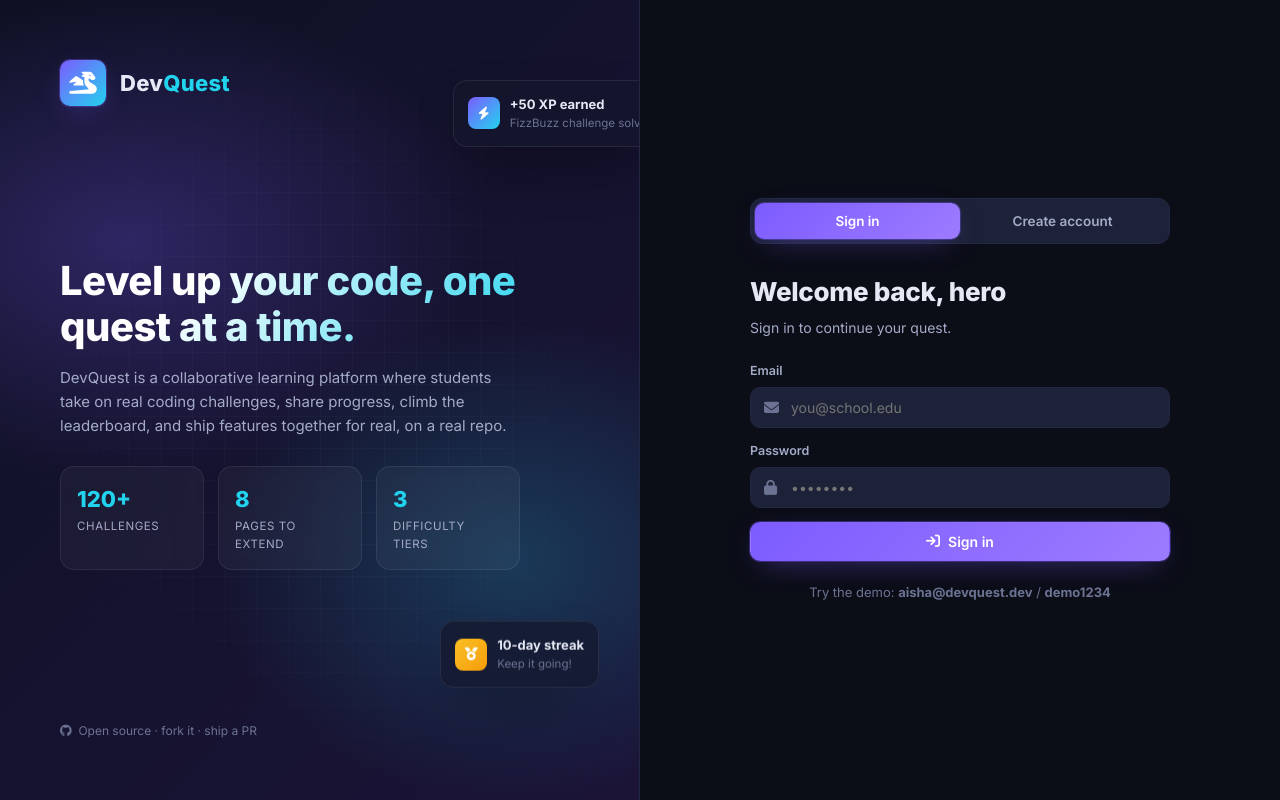
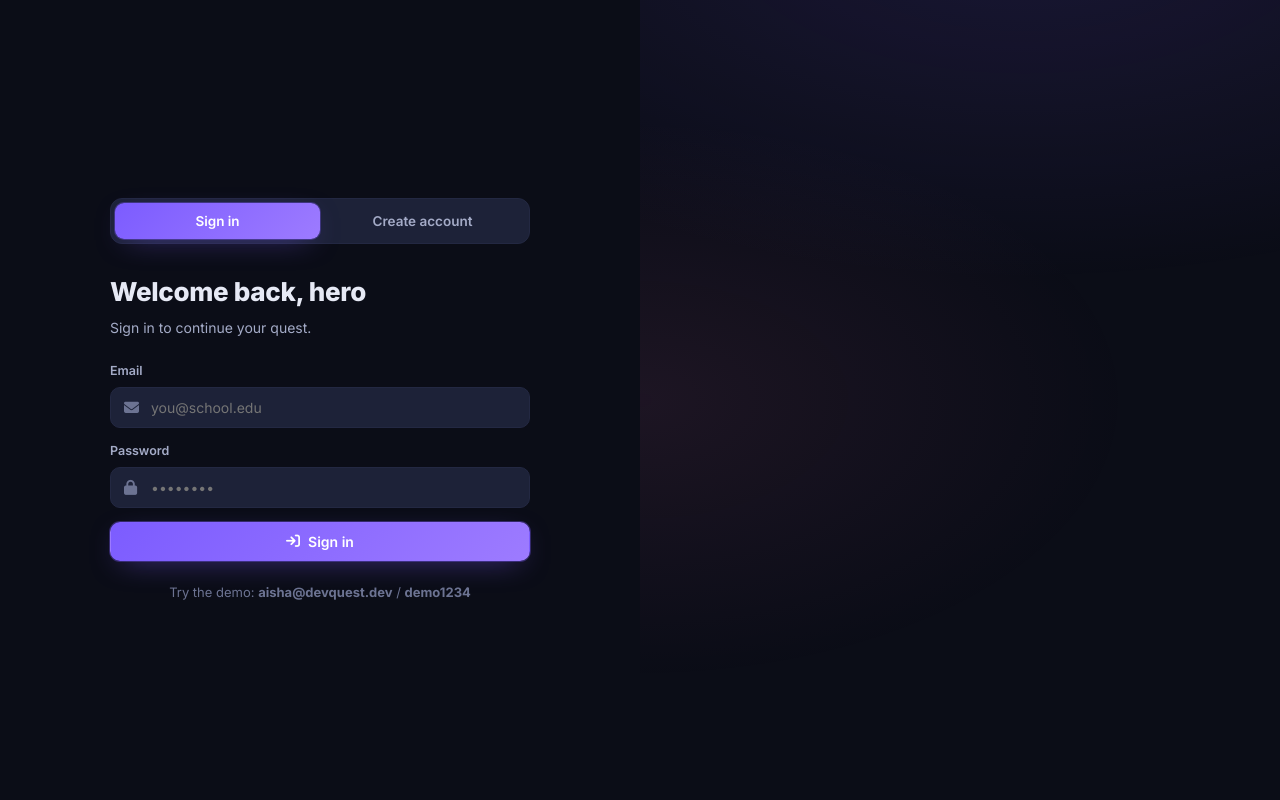
Before and after one commit to davidkivuyo/devquest, a plain HTML site: page index.html in a window 1280 px wide. Drawn offline with Linux system fonts and the light colour scheme.

Commit message:
deleted devquest.md file & edited the login and register section

```diff
--- a/index.html
+++ b/index.html
@@ -19,61 +19,6 @@
   </head>
   <body>
     <div class="auth-shell">
-      <!-- LEFT — branding / hero -->
-      <aside class="auth-art">
-        <div class="auth-brand">
-          <div class="brand-mark"><i class="fa-solid fa-dragon"></i></div>
-          <div class="auth-brand-name">Dev<span>Quest</span></div>
-        </div>
-
-        <div class="auth-hero">
-          <h1>Level up your code, one quest at a time.</h1>
-          <p>
-            DevQuest is a collaborative learning platform where students take on
-            real coding challenges, share progress, climb the leaderboard, and
-            ship features together for real, on a real repo.
-          </p>
-
-          <div class="auth-stats">
-            <div class="auth-stat">
-              <div class="num">120+</div>
-              <div class="label">Challenges</div>
-            </div>
-            <div class="auth-stat">
-              <div class="num">8</div>
-              <div class="label">Pages to extend</div>
-            </div>
-            <div class="auth-stat">
-              <div class="num">3</div>
-              <div class="label">Difficulty tiers</div>
-            </div>
-          </div>
-        </div>
-
-        <div class="auth-floating f1">
-          <div class="ico"><i class="fa-solid fa-bolt"></i></div>
-          <div>
-            <div style="font-weight:700">+50 XP earned</div>
-            <div class="muted" style="font-size:11.5px">
-              FizzBuzz challenge solved
-            </div>
-          </div>
-        </div>
-        <div class="auth-floating f2">
-          <div class="ico" style="background:linear-gradient(135deg,#fbbf24,#f59e0b)">
-            <i class="fa-solid fa-medal"></i>
-          </div>
-          <div>
-            <div style="font-weight:700">10-day streak</div>
-            <div class="muted" style="font-size:11.5px">Keep it going!</div>
-          </div>
-        </div>
-
-        <div class="muted" style="font-size:12px; position:relative; z-index:1">
-          <i class="fa-brands fa-github"></i>
-          &nbsp;Open source · fork it · ship a PR
-        </div>
-      </aside>
 
       <!-- RIGHT — form panel -->
       <section class="auth-panel">
@@ -104,7 +49,7 @@
                   class="input"
                   placeholder="you@school.edu"
                   autocomplete="email"
-                  required
+
                 />
               </div>
             </div>
@@ -119,7 +64,7 @@
                   class="input"
                   placeholder="••••••••"
                   autocomplete="current-password"
-                  required
+
                 />
               </div>
             </div>
@@ -150,7 +95,7 @@
                   id="regName"
                   class="input"
                   placeholder="Ada Lovelace"
-                  required
+
                 />
               </div>
             </div>
@@ -164,7 +109,7 @@
                   id="regEmail"
                   class="input"
                   placeholder="you@school.edu"
-                  required
+
                 />
               </div>
             </div>
@@ -178,7 +123,7 @@
                   id="regPassword"
                   class="input"
                   placeholder="At least 6 characters"
-                  required
+
                 />
               </div>
               <!-- CHALLENGE (Guided): the indicator below is a starter.
```
Also changed, not shown: 1 other file.
